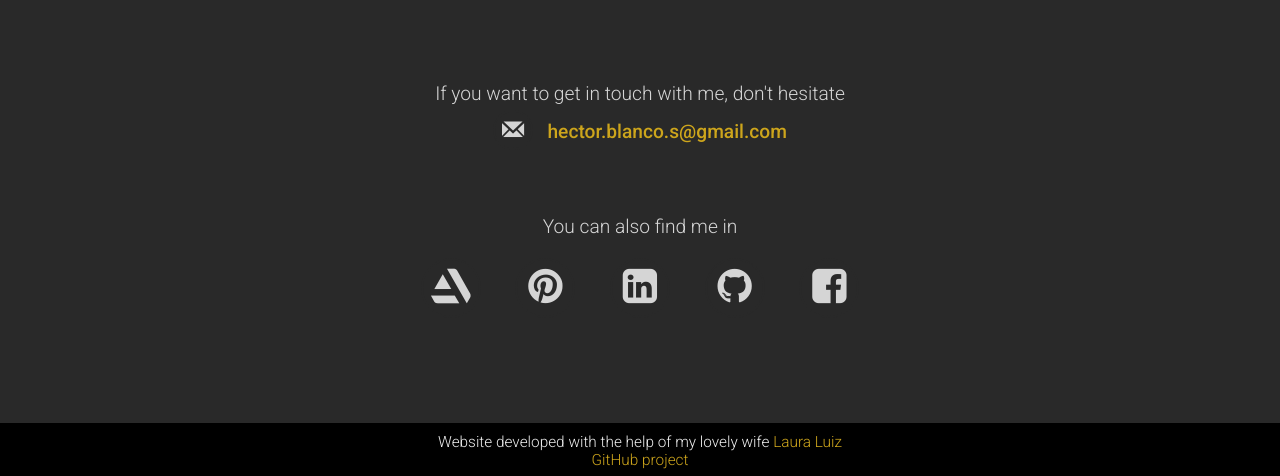
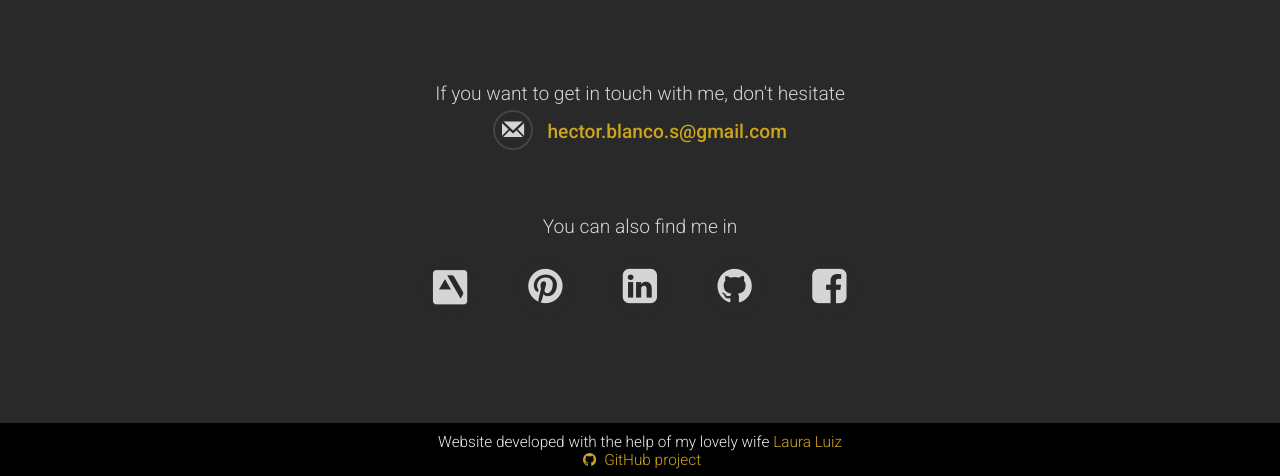
Before and after one commit to hectorblanco/hectorblanco.github.io, a Jekyll site: the page built from index.html, in a window 1280 px wide. Shown: the part 2589-3065 px from the top of the page. Built offline with Jekyll 4.4.1, drawn with Linux system fonts in a browser that asks for light colours; nearby versions of some CDN libraries; Markdown is read by kramdown in place of the engine named in the settings.

Commit message:
Fix artstation logo

```diff
--- a/assets/css/fontello.css
+++ b/assets/css/fontello.css
@@ -1,11 +1,11 @@
 @font-face {
   font-family: 'fontello';
-  src: url('../font/fontello.eot?86396509');
-  src: url('../font/fontello.eot?86396509#iefix') format('embedded-opentype'),
-       url('../font/fontello.woff2?86396509') format('woff2'),
-       url('../font/fontello.woff?86396509') format('woff'),
-       url('../font/fontello.ttf?86396509') format('truetype'),
-       url('../font/fontello.svg?86396509#fontello') format('svg');
+  src: url('../font/fontello.eot?40562735');
+  src: url('../font/fontello.eot?40562735#iefix') format('embedded-opentype'),
+       url('../font/fontello.woff2?40562735') format('woff2'),
+       url('../font/fontello.woff?40562735') format('woff'),
+       url('../font/fontello.ttf?40562735') format('truetype'),
+       url('../font/fontello.svg?40562735#fontello') format('svg');
   font-weight: normal;
   font-style: normal;
 }
@@ -15,7 +15,7 @@
 @media screen and (-webkit-min-device-pixel-ratio:0) {
   @font-face {
     font-family: 'fontello';
-    src: url('../font/fontello.svg?86396509#fontello') format('svg');
+    src: url('../font/fontello.svg?40562735#fontello') format('svg');
   }
 }
 */
@@ -57,9 +57,10 @@
 
 .icon-download:before { content: '\e800'; } /* '' */
 .icon-mail:before { content: '\e802'; } /* '' */
-.icon-artstation:before { content: '\e805'; } /* '' */
+.icon-artstation:before { content: '\e80c'; } /* '' */
 .icon-github:before { content: '\f09b'; } /* '' */
 .icon-fullscreen:before { content: '\f0b2'; } /* '' */
+.icon-blank:before { content: '\f0c8'; } /* '' */
 .icon-pinterest:before { content: '\f0d2'; } /* '' */
 .icon-facebook:before { content: '\f308'; } /* '' */
 .icon-linkedin:before { content: '\f30c'; } /* '' */
--- a/assets/css/style.css
+++ b/assets/css/style.css
@@ -552,11 +552,26 @@ section#contact {
     section#contact .email p, section#contact .social p {
       padding: 5px; }
     section#contact .email a.icon-link .icon-circle, section#contact .social a.icon-link .icon-circle {
+      position: relative;
       -webkit-transition: all ease 0.6s;
       -moz-transition: all ease 0.6s;
       -ms-transition: all ease 0.6s;
       -o-transition: all ease 0.6s;
       transition: all ease 0.6s; }
+      section#contact .email a.icon-link .icon-circle i, section#contact .social a.icon-link .icon-circle i {
+        position: relative;
+        z-index: 1; }
+        section#contact .email a.icon-link .icon-circle i.icon-blank, section#contact .social a.icon-link .icon-circle i.icon-blank {
+          position: absolute;
+          top: 0;
+          left: 0;
+          z-index: 0;
+          color: #292929;
+          -webkit-transition: all ease 0.6s;
+          -moz-transition: all ease 0.6s;
+          -ms-transition: all ease 0.6s;
+          -o-transition: all ease 0.6s;
+          transition: all ease 0.6s; }
     section#contact .email a.icon-link:hover .icon-circle, section#contact .social a.icon-link:hover .icon-circle {
       -webkit-transform: rotate(360deg);
       -moz-transform: rotate(360deg);
@@ -576,7 +591,8 @@ section#contact {
       width: 40px;
       height: 40px;
       display: inline-block;
-      margin-right: 0.5em; }
+      margin-right: 0.5em;
+      border-color: #444444; }
       section#contact .email a.icon-link .icon-circle i {
         line-height: 35px;
         font-size: 1.3em; }
@@ -590,25 +606,26 @@ section#contact {
     section#contact .social ul.social-links li {
       display: inline-block;
       margin: 15px; }
+      section#contact .social ul.social-links li a.icon-link .artstation i {
+        top: 1px;
+        right: 2px; }
+      section#contact .social ul.social-links li a.icon-link .artstation i.icon-blank {
+        font-size: 36px; }
       section#contact .social ul.social-links li a.icon-link:hover span.icon-circle {
-        border-color: #cda51c;
+        border-color: #000000;
         background-color: #ffffff; }
       section#contact .social ul.social-links li a.icon-link:hover .artstation {
-        background-color: #121d21;
-        color: #13AEEF;
-        border-color: #13AEEF; }
+        color: #121d21; }
+        section#contact .social ul.social-links li a.icon-link:hover .artstation i.icon-blank {
+          color: #13AEEF; }
       section#contact .social ul.social-links li a.icon-link:hover .linkedin {
-        color: #007BB6;
-        border-color: #007BB6; }
+        color: #007BB6; }
       section#contact .social ul.social-links li a.icon-link:hover .facebook {
-        color: #3b5998;
-        border-color: #3b5998; }
+        color: #3b5998; }
       section#contact .social ul.social-links li a.icon-link:hover .github {
-        color: #000000;
-        border-color: #000000; }
+        color: #000000; }
       section#contact .social ul.social-links li a.icon-link:hover .pinterest {
-        color: #CC2028;
-        border-color: #CC2028; }
+        color: #CC2028; }
 
 footer {
   padding: 10px;
--- a/index.html
+++ b/index.html
@@ -213,7 +213,11 @@ title: Hector Blanco
         <ul class="social-links">
           <li>
             <a href="https://www.artstation.com/artist/hectorblanco" title="ArtStation" class="icon-link">
-              <span class="icon-block icon-circle artstation"><i class="icon-artstation"></i></span></a>
+              <span class="icon-block icon-circle artstation">
+                <i class="icon-artstation"></i>
+                <i class="icon-blank"></i>
+              </span>
+            </a>
           </li>
           <li>
             <a href="https://www.pinterest.com/hector_blanco/" title="Pinterest" class="icon-link">
@@ -239,5 +243,5 @@ title: Hector Blanco
 
 <footer>
   <p>Website developed with the help of my lovely wife <a href="https://github.com/lauraluiz">Laura Luiz</a></p>
-  <p><a href="https://github.com/hectorblanco/website"><i class="icon-github-circled"></i> GitHub project</a></p>
+  <p><a href="https://github.com/hectorblanco/website"><i class="icon-github"></i> GitHub project</a></p>
 </footer>
```
Also changed, not shown: _assets/scss/style.scss (+27 -7 lines), assets/font/fontello.ttf, assets/font/fontello.woff, assets/font/fontello.woff2, 3 other files.
